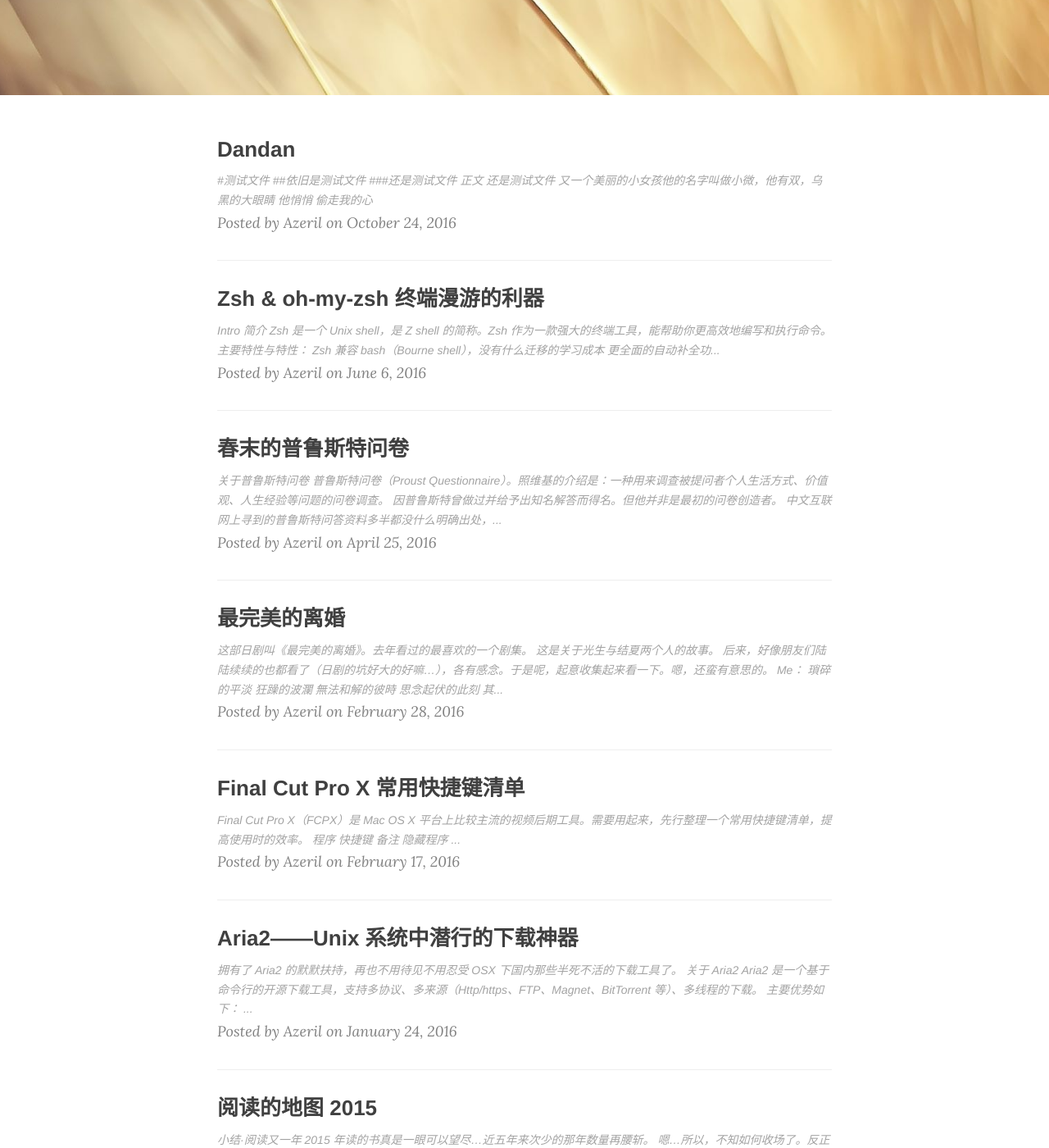
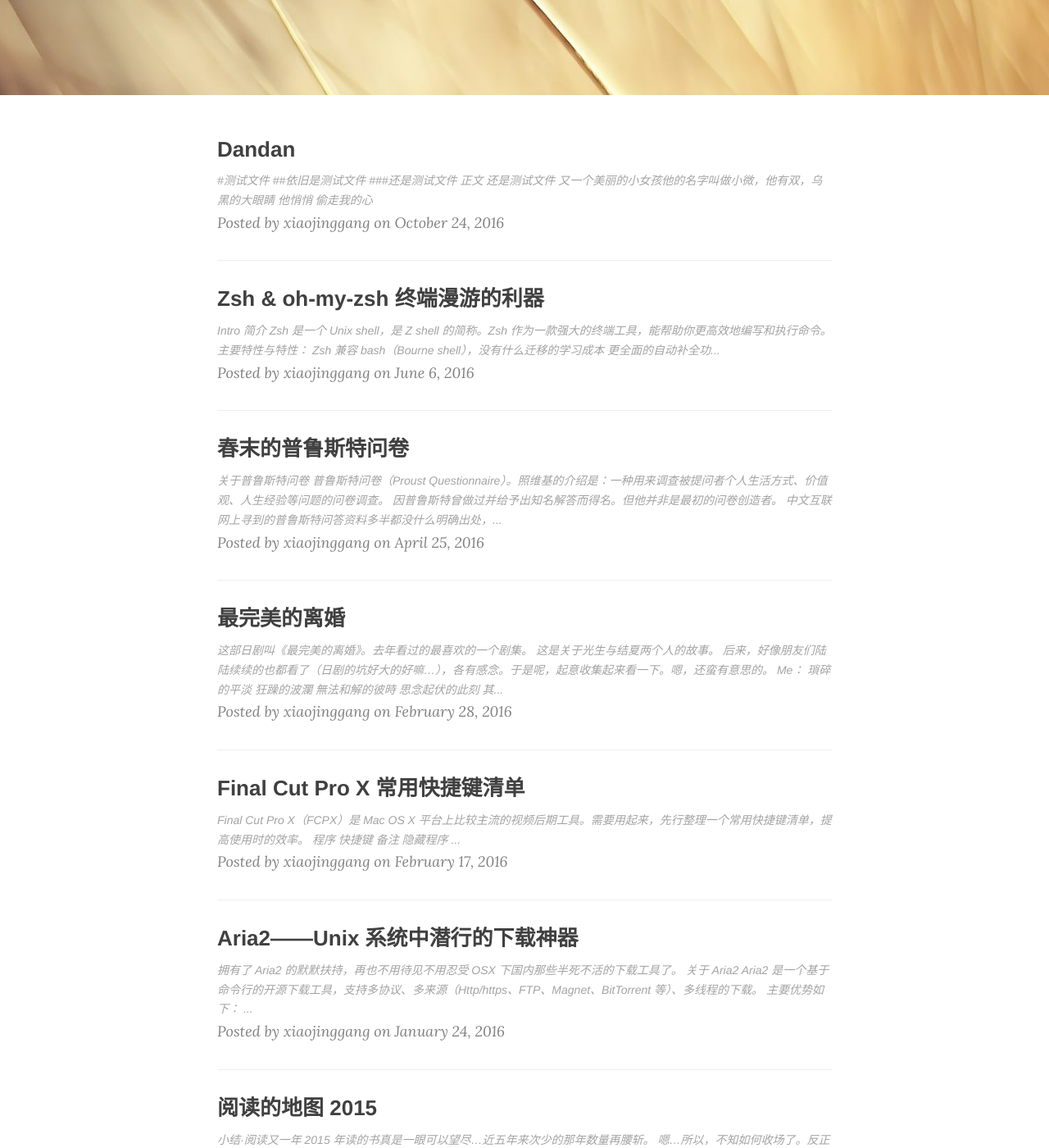
Before and after one commit to xiaojinggang/xiaojinggang, a Jekyll site: the page built from index.html, in a window 1280 px wide and 1400 px high, scrolled down 312 px. Shown: the whole window at 82% size. Built offline with Jekyll 4.4.1, drawn with Linux system fonts in a browser that asks for light colours; nearby versions of some CDN libraries; the list of posts is cut into pages by our own code; some of the changed text lies outside the part shown.

Commit message:
Update _config.yml

```diff
--- a/_config.yml
+++ b/_config.yml
@@ -1,28 +1,28 @@
 # Site settings
-title: Beiliang
+title: 小精钢
 header-img: "img/autumn2.jpg"
 tagline: "极光"
 description: "一丝不苟的男人的魅力，仅次于一丝不挂的女人"
 baseurl: ""
-url: "http://azeril.me"
+url: "xiaojinggang.github.io"
 #url: "http://localhost:4000"
 
 # About/contact
 owner:
-  name: "Beiliang"
-  email: 969645133@qq.com
-  bio: "明朝即長路 惜取此時心"
+  name: "小精钢"
+  email: 1716660559@qq.com
+  bio: "停车坐爱风铃晚，霜叶红于二月花。"
 
 # Data
 gavatar: http://dreamofbook.qiniudn.com/Az..png
 favicon: img/favicon.ico
 
 douban_username:
-twitter_username: Azeril_Lapland
-github_username: Azeril
-facebook_username: Azeril_Lapland
-weibo_username: Azeril
-zhihu_username: Azeril
+twitter_username:
+github_username: xiaojinggang
+facebook_username:
+weibo_username:
+zhihu_username:
 
 # Build settings
 # use Github Flavored Markdown !important
@@ -53,7 +53,7 @@
       type: "posts"
     values:
       layout: "post"
-      author: "Azeril"
+      author: "xiaojinggang"
       header-img: "img/fantasy.jpg" # We don't want posts without a header image, that whould mean white on white
 
 
@@ -61,9 +61,9 @@
 comments :
   provider : duoshuo
   duoshuo :
-    short_name : Azeril
+    short_name : xiaojinggang
   disqus :
-      short_name : Azeril
+      short_name : xiaojinggang
 
 # Analytics and webmaster tools stuff goes here
 google_analytics: UA-66863061-1
```
